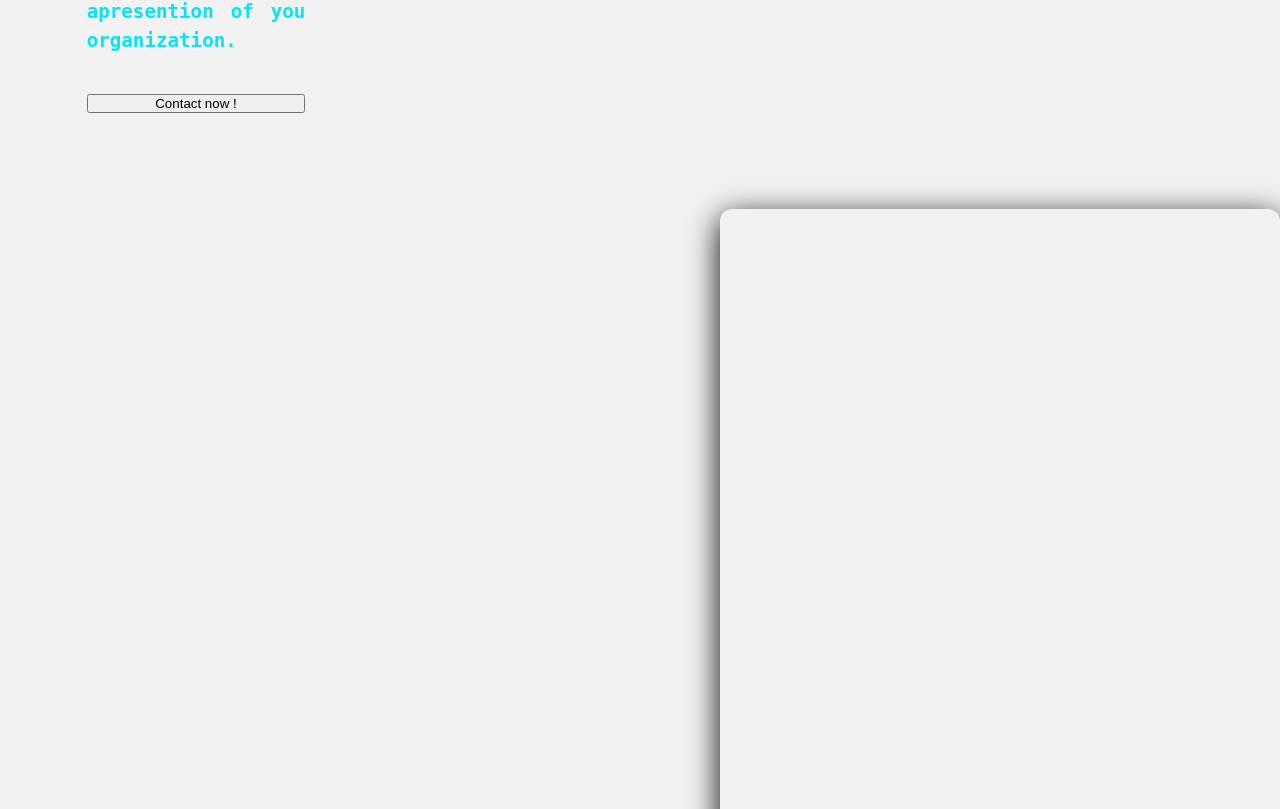
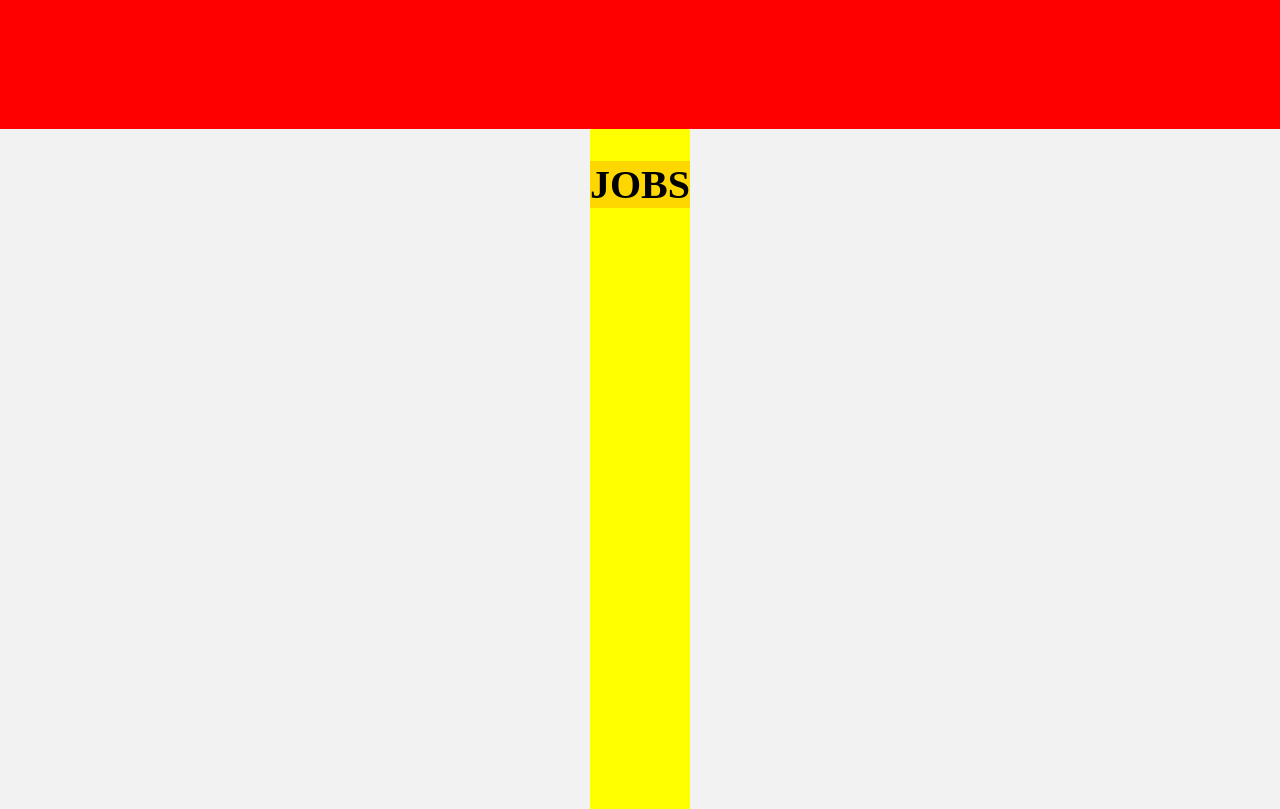
Before and after one commit to vinisp/mysite, a React (Create React App) app: page / in a window 1280 px wide. Shown: the part 771-1580 px from the top of the page. Built offline with nearby package versions, Linux system fonts and the light colour scheme.

Commit message:
Wireframe content

```diff
--- a/src/globalStyle/App.scss
+++ b/src/globalStyle/App.scss
@@ -27,17 +27,19 @@ html{
 .main{
   grid-column: 1 / -1;
   grid-row: 2 / 10;
+  background: red;
 }
 
 .content{
-  margin-top: 5em;
-  grid-column: 1 / - 1;
-  grid-row: 10 / 24;
+  background: yellow;
+  margin: 0 auto;
+  grid-column: 1 / -1;
+  grid-row: 10 / 26;
 }
 
 .footer{
   background: purple;
   color: white;
   grid-column: 1 / -1;
-  grid-row: 24 / 30;
+  grid-row: 22 / 26;
 }
--- a/src/sections/content/index.js
+++ b/src/sections/content/index.js
@@ -15,8 +15,8 @@ useEffect(() => {
 
 return (
 <div className="content">
-
-  {offsetY >= 144 ?
+  <div className="titleSection"> <h2> JOBS </h2> </div>
+  {offsetY >= 1 ?
     <NormalContent
       title="Logo Vinicius"
       subTitle="Como criei meu logo"
@@ -27,7 +27,7 @@ return (
           do meu logo, neste artigo detalhar o processo de criação </p>
         </NormalContent> : null}
 
-  {offsetY >= 144 ?
+  {offsetY >= 1 ?
     <NormalContent
       title="10 dicas para ser mais produtivo"
       subTitle="Disciplina, organização e foco"
@@ -36,7 +36,7 @@ return (
         para ser uma pessoa mais produtivo </p>
           </NormalContent> : null}
 
-  {offsetY >= 144 ?
+  {offsetY >= 1 ?
     <NormalContent
       title="1. Trabalhos que tenho vontande de fazer"
       subTitle="Plataforma de E-commerce"
--- a/src/sections/content/normalContent/index.js
+++ b/src/sections/content/normalContent/index.js
@@ -12,8 +12,8 @@ export class NormalContent extends React.Component {
 <div className="content-box">
 
     <section className="textContent">
-      <h1>{jobInfo.title} </h1>
-      <h3>{jobInfo.subTitle} </h3>
+      <h3>{jobInfo.title} </h3>
+      <h4>{jobInfo.subTitle} </h4>
       <div className="resume">{this.props.children}</div>
     </section>
     <div className="art">
--- a/src/sections/content/style.scss
+++ b/src/sections/content/style.scss
@@ -1,73 +1,45 @@
 .content{
-  background: transparent;
-  width: 100%;
-  display: flex;
-  justify-content: center;
-  align-items: center;
-  gap: 5em;
-  padding: 5em 10em;
-  margin-right: 15em;
-  border-radius: 12px;
-  box-shadow: 0 8px 32px 0 #000000;
-}
-
-.content-box{
-  height: 820px;
-  max-width: 450px;
-  opacity: 0.5;
-  font-family: 'monospace', sans-serif;
-  backdrop-filter: blur(16px) saturate(165%);
-  -webkit-backdrop-filter: blur(16px) saturate(165%);
-  background: rgba(0,0,0,0.43);
-  border-radius: 12px;
-  border: 1px solid rgba(255,255,255,0.125);
-  box-shadow: 0 8px 32px 0 rgba(255,255,255,0.25);
+  max-width: 1440px;
+  padding-top: 2em;
+  background: #f2f2f2;
   display: flex;
   flex-direction: column;
+  align-items: center;
+  justify-content: flex-start;
+  gap: 2em;
 
-    &:hover{
-      cursor: pointer;
-      box-shadow: 0 10px 50px 0 rgba(255,255,255,0.35)
+  .titleSection{
+    background: gold;
+
+    h2{
+      font-size:2.5em;
     }
-    &:nth-child(even){
-
-      align-self: flex-start;
     }
 
-  .textContent{
-    background: none;
-    color: white;
-    flex: 3;
-    padding: 2em;
+  .content-box{
+    background: #f2f2f2;
+    width: 100%;
+    height: 300px;
+    display: flex;
 
-      &:nth-child(even){ }
+    .textContent{
+    flex: 2;
+    padding: 0 5em;
+      h3{
+        margin-bottom: 0.2em;
+        text-transform: uppercase;
+        font-size: 1.5em;
+      }
 
-        h1{
-          color: white;
-          animation: fadeIn 500ms both ease-in-out;
-          line-height: 1.5;
-        }
-        h3{
-          color: #51e901;
-          line-height: 1.5;
-          animation: fadeIn 750ms both ease-in-out;
-        }
-        .resume{
-          color: white;
-          animation: fadeIn 900ms both ease-in-out }
-
-    .resume{
-      margin-top: 3em;
-      text-align: justify;
-      line-height:1.5;
-      font-weight: 500;
+      h4{
+        margin-bottom: 2em;
+      }
     }
 
-  }
-
-  .art{
-    background: transparent;
-    flex: 2;
-    order: -1;
+    .art{
+      background: black;
+      flex: 1;
+      order: -1;
+    }
   }
 }
```
